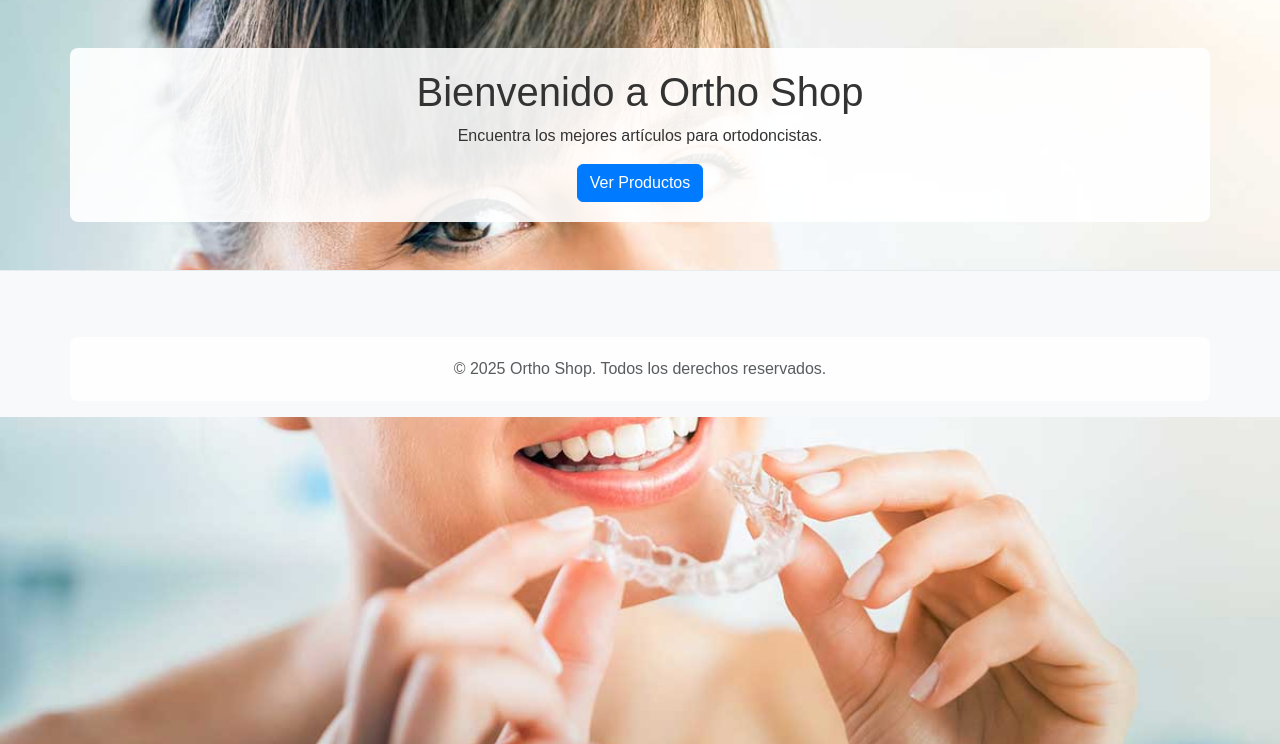
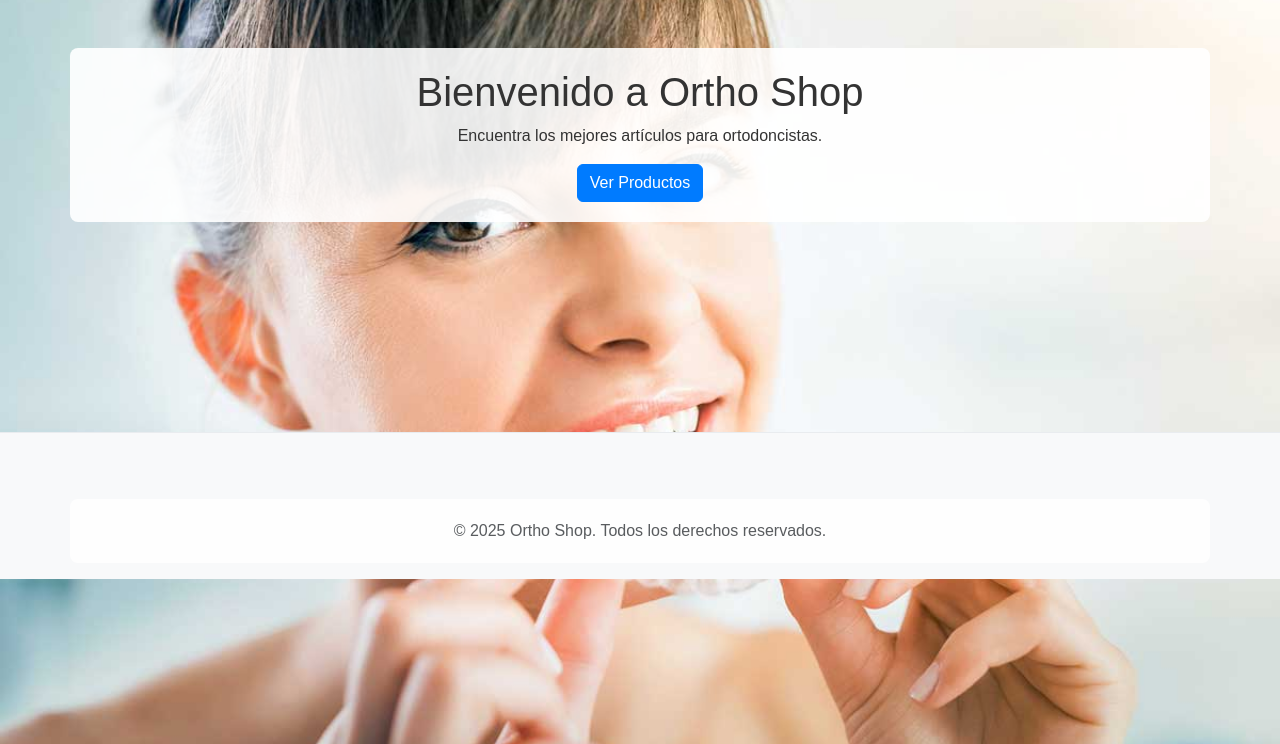
Before and after one commit to MiguelAntonioRS/Orto-Shop, a Django app: page / in a window 1280 px wide. Shown: the part 56-800 px from the top of the page. Run offline with Django 5.2, Linux system fonts and the light colour scheme.

Commit message:
Agregando el Footer

```diff
--- a/shop/templates/shop/home.html
+++ b/shop/templates/shop/home.html
@@ -26,7 +26,7 @@
             <a href="/products/" class="btn btn-primary">Ver Productos</a>
         </div>
     </div>
-    <footer class="footer mt-5 py-3 bg-light">
+    <footer class="footer py-3 bg-light">
         <div class="container text-center">
             <span class="text-muted">&copy; 2025 Ortho Shop. Todos los derechos reservados.</span>
         </div>
--- a/static/shop/css/style.css
+++ b/static/shop/css/style.css
@@ -29,4 +29,5 @@ body {
     background-color: #f8f9fa;
     color: #6c757d;
     border-top: 1px solid #e9ecef;
+    margin-top: 210px;
 }
```
